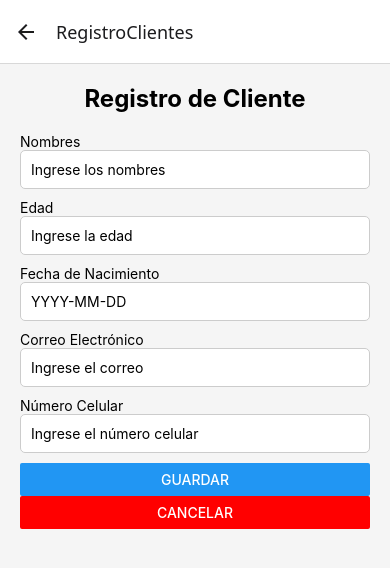
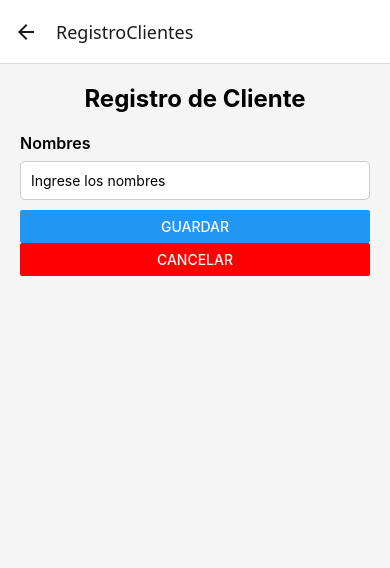
Before and after one commit to RamsesSosa/SistemaSicnoPi, a React Native app in the folder FrontendMovil/: screen /RegistroClientes in a window 390 px wide. Shown: the top 568 px of the page. Built offline with nearby package versions, Linux system fonts and the light colour scheme.

Commit message:
Actualizar RegistroClienteScreen.js en FrontendMovil

```diff
--- a/FrontendMovil/screens/RegistroClienteScreen.js
+++ b/FrontendMovil/screens/RegistroClienteScreen.js
@@ -1,4 +1,4 @@
-import React, { useState, useEffect } from 'react';
+import React, { useState } from 'react';
 import {
   View, Text, TextInput, Button, Alert, ScrollView,
   StyleSheet
@@ -9,19 +9,14 @@ import { useNavigation } from '@react-navigation/native';
 const RegistroClienteScreen = () => {
   const navigation = useNavigation();
   const [nombres, setNombres] = useState('');
-  const [edad, setEdad] = useState('');
-  const [fechaNacimiento, setFechaNacimiento] = useState('');
-  const [correo, setCorreo] = useState('');
-  const [celular, setCelular] = useState('');
 
   const handleSubmit = async () => {
-    const cliente = {
-      nombres,
-      edad,
-      fechaNacimiento,
-      correo,
-      celular,
-    };
+    if (!nombres.trim()) {
+      Alert.alert('Error', 'Por favor, ingrese un nombre válido');
+      return;
+    }
+
+    const cliente = { nombres };
 
     try {
       const clientesRegistrados = await AsyncStorage.getItem('clientes');
@@ -50,47 +45,12 @@ const RegistroClienteScreen = () => {
     <ScrollView style={styles.container}>
       <Text style={styles.title}>Registro de Cliente</Text>
 
-      <Text>Nombres</Text>
+      <Text style={styles.label}>Nombres</Text>
       <TextInput
         style={styles.input}
         placeholder="Ingrese los nombres"
         value={nombres}
         onChangeText={setNombres}
-      />
-
-      <Text>Edad</Text>
-      <TextInput
-        style={styles.input}
-        placeholder="Ingrese la edad"
-        value={edad}
-        onChangeText={setEdad}
-        keyboardType="numeric"
-      />
-
-      <Text>Fecha de Nacimiento</Text>
-      <TextInput
-        style={styles.input}
-        placeholder="YYYY-MM-DD"
-        value={fechaNacimiento}
-        onChangeText={setFechaNacimiento}
-      />
-
-      <Text>Correo Electrónico</Text>
-      <TextInput
-        style={styles.input}
-        placeholder="Ingrese el correo"
-        value={correo}
-        onChangeText={setCorreo}
-        keyboardType="email-address"
-      />
-
-      <Text>Número Celular</Text>
-      <TextInput
-        style={styles.input}
-        placeholder="Ingrese el número celular"
-        value={celular}
-        onChangeText={setCelular}
-        keyboardType="phone-pad"
       />
 
       <Button title="Guardar" onPress={handleSubmit} />
@@ -111,6 +71,11 @@ const styles = StyleSheet.create({
     marginBottom: 20,
     textAlign: 'center',
   },
+  label: {
+    fontSize: 16,
+    marginBottom: 8,
+    fontWeight: '600',
+  },
   input: {
     borderWidth: 1,
     borderColor: '#ccc',
```
